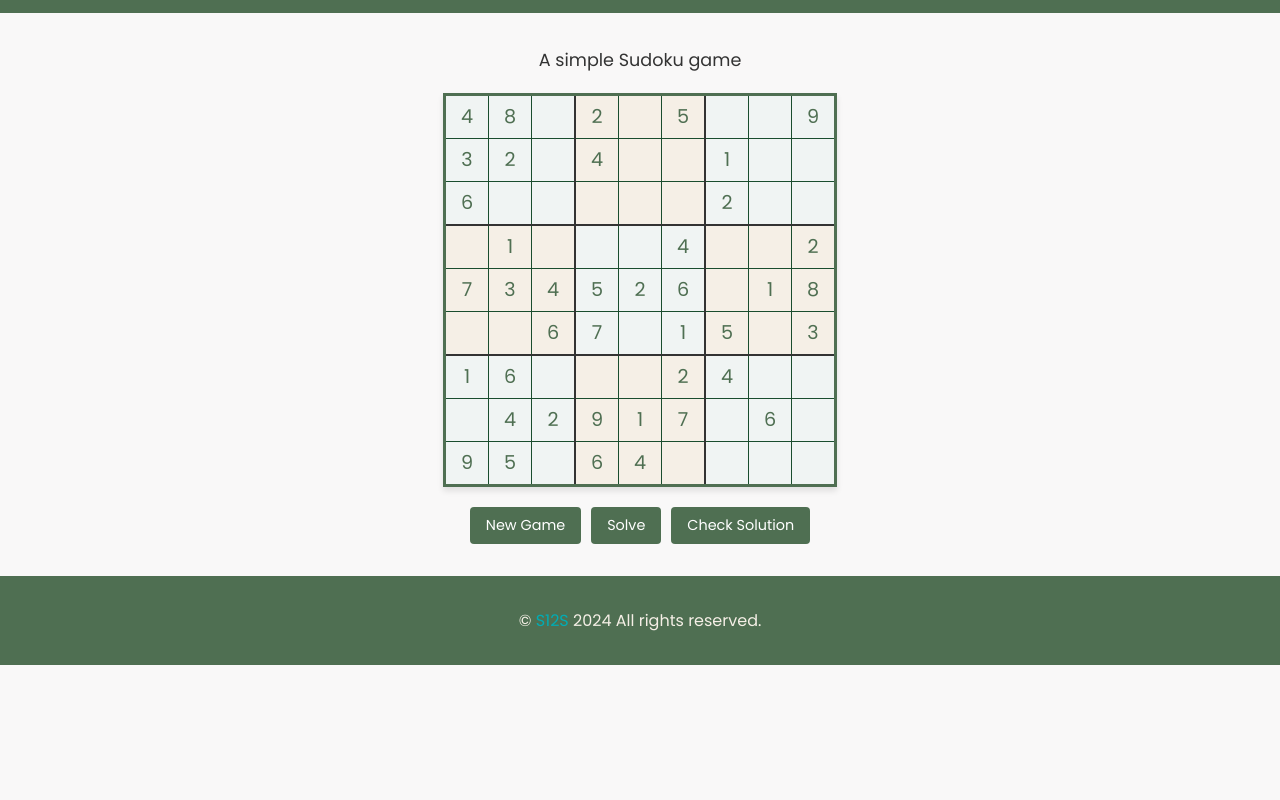
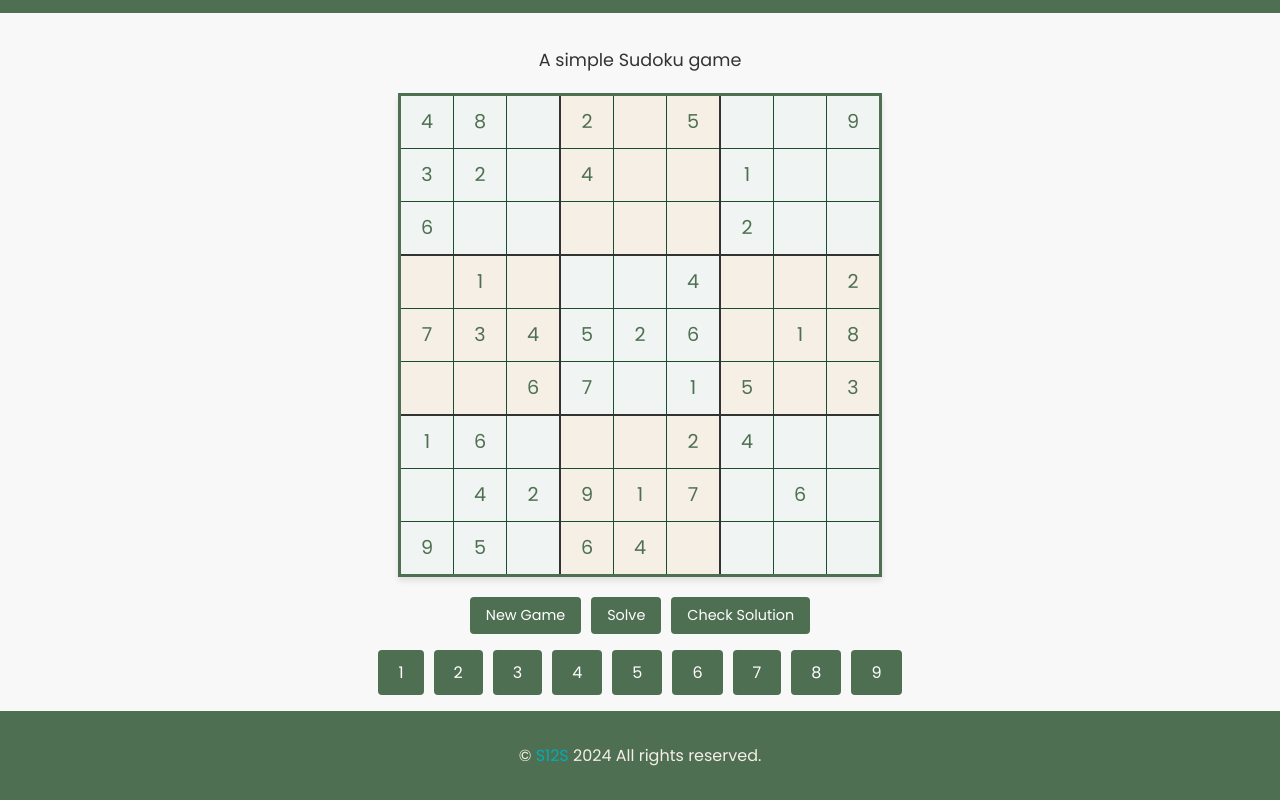
Before and after one commit to sajrob/sudoku, a plain HTML site: page index.html in a window 1280 px wide. Shown: the part 67-867 px from the top of the page. Before the commit the page ends 800 px from the top, so only its background shows below. Drawn offline with Linux system fonts and the light colour scheme.

Commit message:
Keyboard- online and device
Changes to be committed:
	modified:   index.html
	modified:   styles.css
	modified:   sudoku.js

```diff
--- a/styles.css
+++ b/styles.css
@@ -94,8 +94,8 @@ footer a {
 }
 
 #sudoku-board td {
-    width: 40px;
-    height: 40px;
+    width: 50px;
+    height: 50px;
     text-align: center;
     border: 1px solid #1A4D2E;
 }
--- a/sudoku.js
+++ b/sudoku.js
@@ -121,24 +121,44 @@ const createInput = (i, j) => {
     const input = document.createElement('input');
     input.type = 'text';
     input.maxLength = 1;
-    input.value = sudokuGrid[i][j] || '';
-    input.readOnly = sudokuGrid[i][j] !== EMPTY_CELL;
-    input.setAttribute('inputmode', 'numeric');
+    input.value = sudokuGrid[i][j] || ''; // Sets the value of the input based on the sudokuGrid
+    input.readOnly = sudokuGrid[i][j] !== EMPTY_CELL; // Makes the input read-only if it's not an empty cell
+    input.setAttribute('inputmode', 'none'); // Disable device keyboard
     input.setAttribute('pattern', '[1-9]');
-    input.addEventListener('keydown', handleKeydown);
+    input.addEventListener('focus', () => handleCellFocus(input));
+    input.addEventListener('keydown', handleInput); // Add this line
+    // Prevent paste events
+    input.addEventListener('paste', (e) => e.preventDefault());
     return input;
 };
 
-// Handles keydown events on input cells
-const handleKeydown = function(e) {
-    if (e.key >= '1' && e.key <= '9') {
-        e.preventDefault();
-        this.value = e.key;
-    } else if (e.key === 'Backspace' || e.key === 'Delete') {
-        e.preventDefault();
-        this.value = '';
-    } else {
-        e.preventDefault();
+// Handles cell focus to highlight the selected cell
+const handleCellFocus = (input) => {
+    document.querySelectorAll('#sudoku-board input').forEach(cell => cell.classList.remove('selected'));
+    input.classList.add('selected');
+};
+
+// Handles number key clicks
+const handleNumberKeyClick = (num) => {
+    const selectedCell = document.querySelector('#sudoku-board input.selected');
+    if (selectedCell && !selectedCell.readOnly) {
+        handleInput.call(selectedCell, {
+            type: 'keydown',  // Changed from 'click' to 'keydown'
+            key: num.toString(),  // Use 'key' instead of 'target'
+            preventDefault: () => {}  // Add a dummy preventDefault function
+        });
+    }
+};
+
+// Renders the on-screen number keyboard
+const renderNumberKeyboard = () => {
+    const keyboard = document.querySelector('.number-keyboard');
+    keyboard.innerHTML = '';
+    for (let num = 1; num <= 9; num++) {
+        const button = document.createElement('button');
+        button.textContent = num;
+        button.addEventListener('click', () => handleNumberKeyClick(num));
+        keyboard.appendChild(button);
     }
 };
 
@@ -201,7 +221,38 @@ solveBtn.addEventListener('click', () => {
 
 checkBtn.addEventListener('click', checkSolution);
 
+/**
+ * Handles input for both physical and on-screen keyboards
+ * @param {Event} e - The input event
+ */
+const handleInput = function(e) {
+    // If the cell is read-only (pre-filled), ignore any input
+    if (this.readOnly) return;
+
+    // Check if the event is a keydown event (from physical keyboard)
+    if (e.type === 'keydown') {
+        // Prevent the default action for all keys
+        // This stops the browser's default behavior for key presses
+        e.preventDefault();
+
+        // Check if the pressed key is a number between 1 and 9
+        if (e.key >= '1' && e.key <= '9') {
+            // If it is, set the cell's value to this number
+
+            this.value = e.key;  // This replaces any existing value in the cell
+        } else if (e.key === 'Backspace' || e.key === 'Delete') {
+            // If Backspace or Delete key is pressed, clear the cell
+            this.value = '';
+        }
+        // All other keys are ignored and have no effect
+        // This includes letters, symbols, and numbers like 0
+    }
+    // Note: The function doesn't handle non-keydown events
+    // This is because on-screen keyboard clicks are simulated as keydown events
+};
+
 // Initialize the game
 // This starts the game when the page loads
 generateSudoku();
 renderBoard();
+renderNumberKeyboard();
```
Also changed, not shown: index.html (+0 -1 lines).
